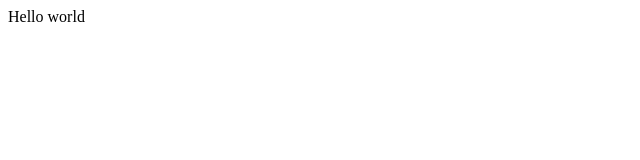
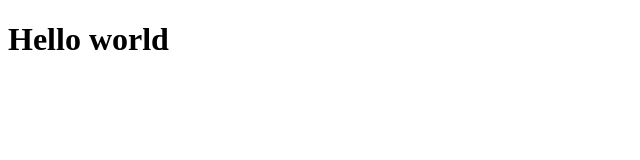
Before and after one commit to rdople/Python_lessons, a plain HTML site: page index.html in a window 1280 px wide. Shown: the whole page, without its empty margins (0-640 px from the left). Drawn offline with Linux system fonts and the light colour scheme.

Commit message:
hello world.html

```diff
--- a/index.html
+++ b/index.html
@@ -5,6 +5,6 @@
     <title>index file</title>
 </head>
 <body>
-Hello world
+<h1>Hello world</h1>
 </body>
 </html>
```
